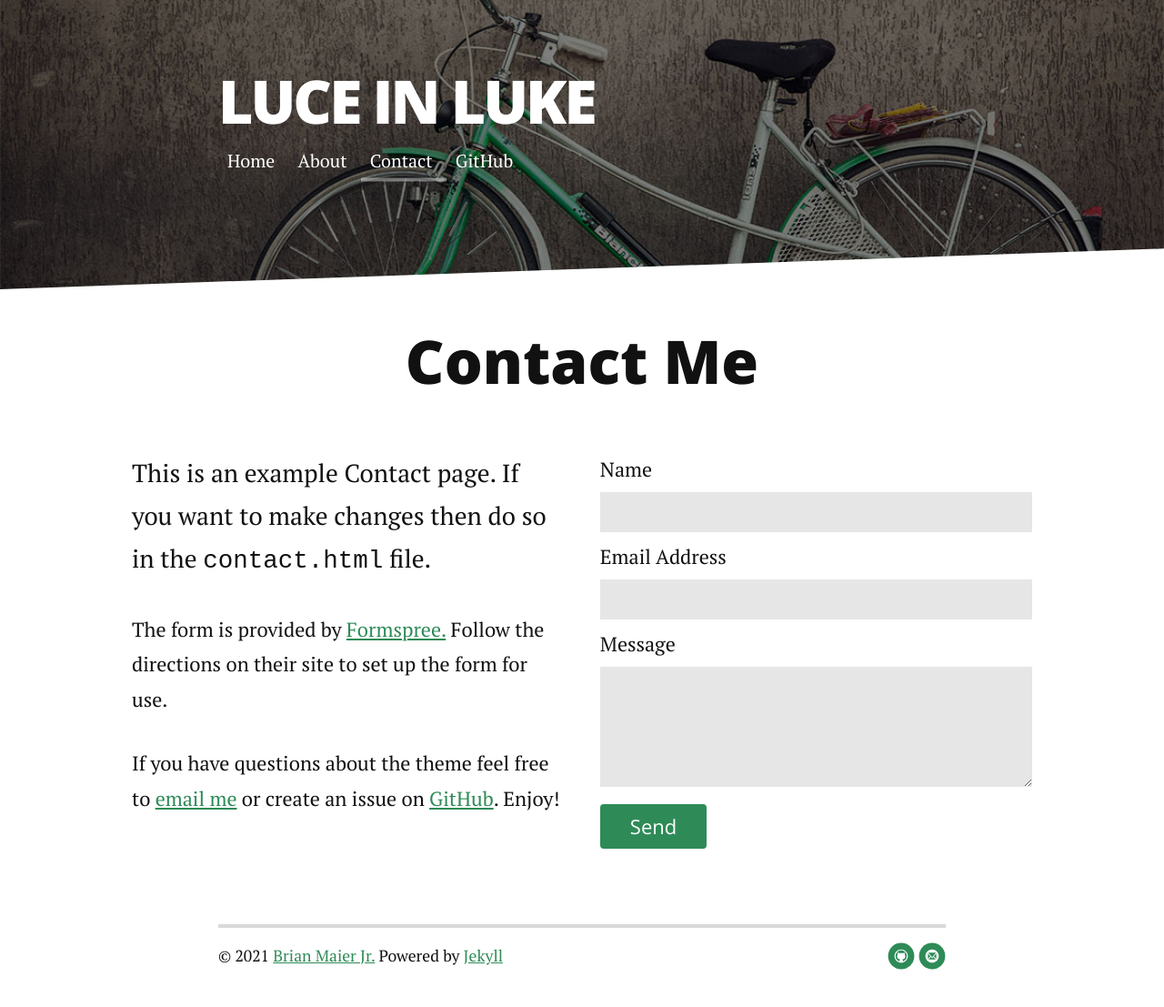
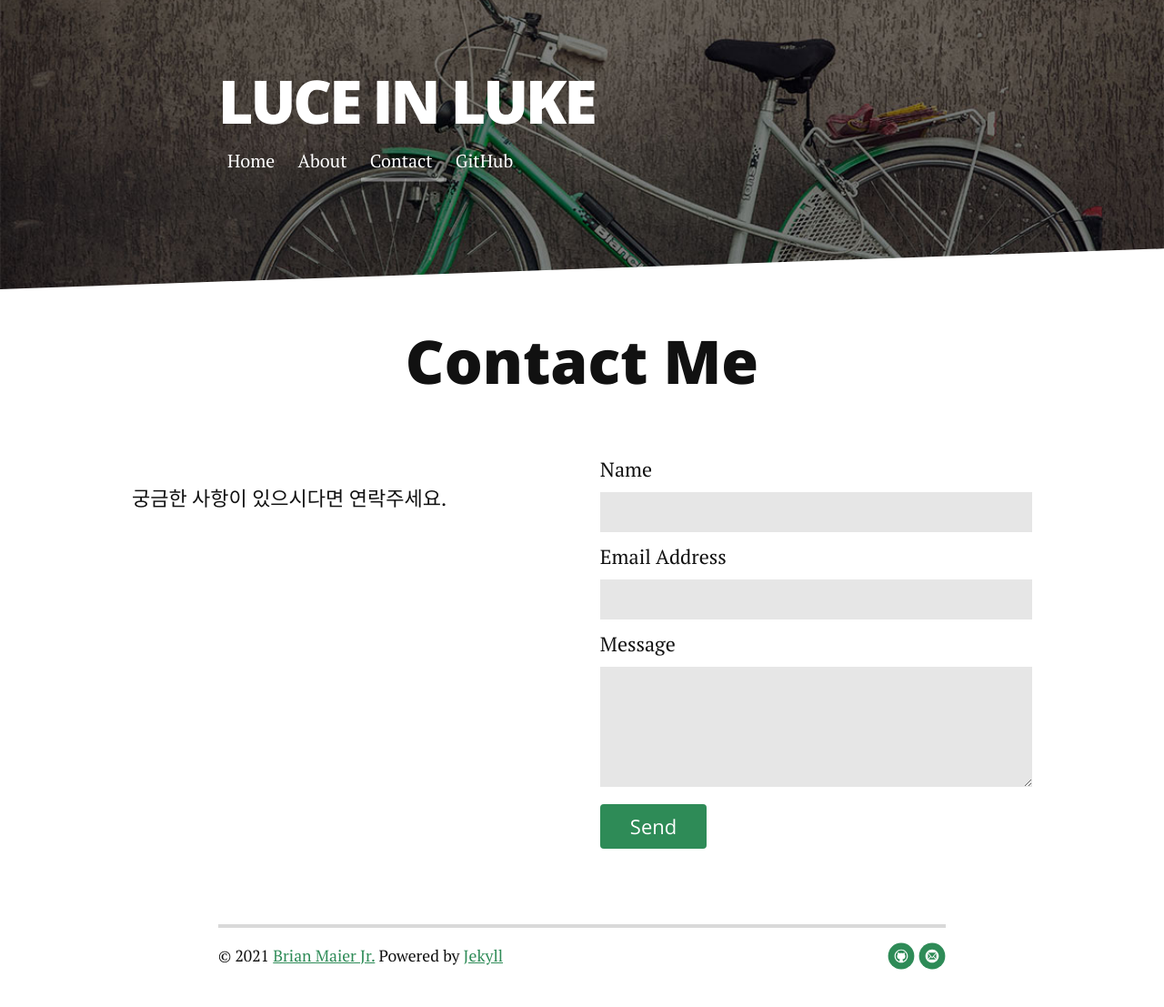
Before and after one commit to gatherKnowledge/gatherKnowledge.github.io, a Jekyll site: the page built from contact.md, in a window 1280 px wide. Shown: the whole page at 91% size. Built offline with Jekyll 4.4.1, drawn with Linux system fonts in a browser that asks for light colours; nearby versions of some CDN libraries.

Commit message:
fix: contact page

```diff
--- a/contact.md
+++ b/contact.md
@@ -6,11 +6,10 @@ title: Contact Long Haul
 <div id="contact">
   <h1 class="pageTitle">Contact Me</h1>
   <div class="contactContent">
-    <p class="intro">This is an example Contact page. If you want to make changes then do so in the <code>contact.html</code> file.</p>
-    <p>The form is provided by <a href="http://formspree.io/">Formspree.</a> Follow the directions on their site to set up the form for use.</p>
-    <p>If you have questions about the theme feel free to <a href="mailto:brimaidesigns@gmail.com">email me</a> or create an issue on <a href="https://github.com/brianmaierjr/long-haul">GitHub</a>. Enjoy!</p>
+    <p class="intro"></p>
+    <p>궁금한 사항이 있으시다면 연락주세요.</p>
   </div>
-  <form action="http://formspree.io/your@mail.com" method="POST">
+  <form action="http://formspree.io/luke.moon999@gmail.com" method="POST">
     <label for="name">Name</label>
     <input type="text" id="name" name="name" class="full-width"><br>
     <label for="email">Email Address</label>
```
